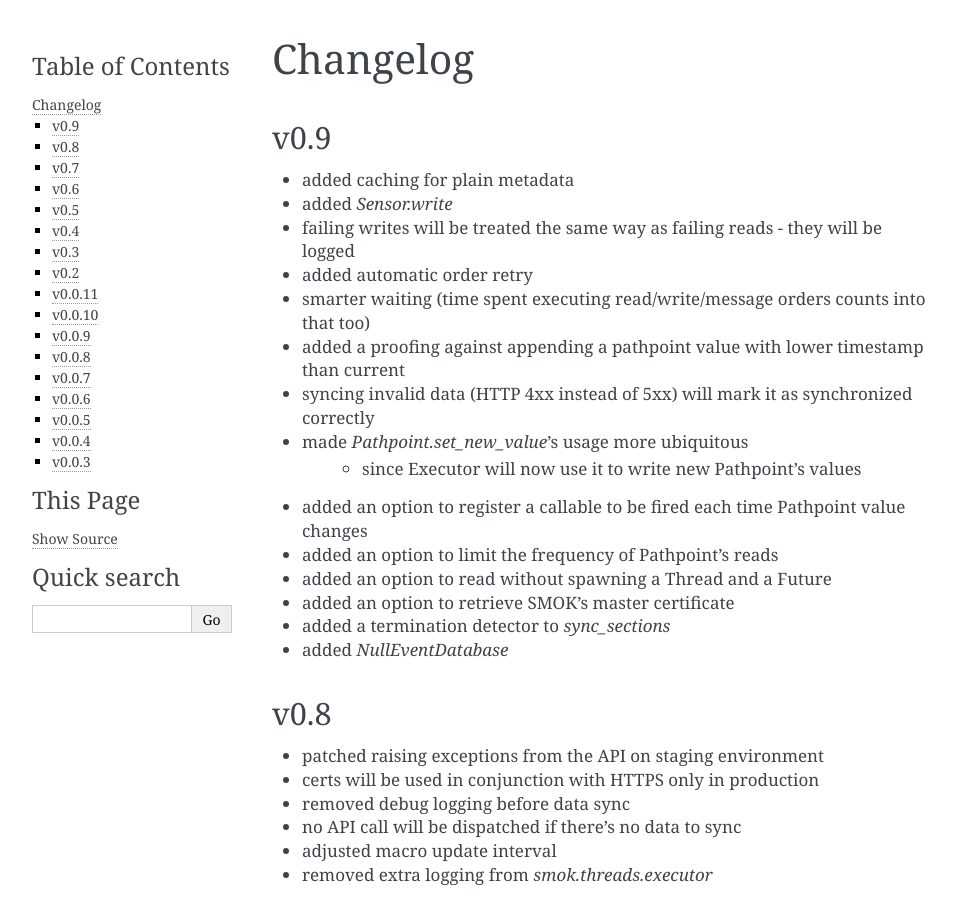
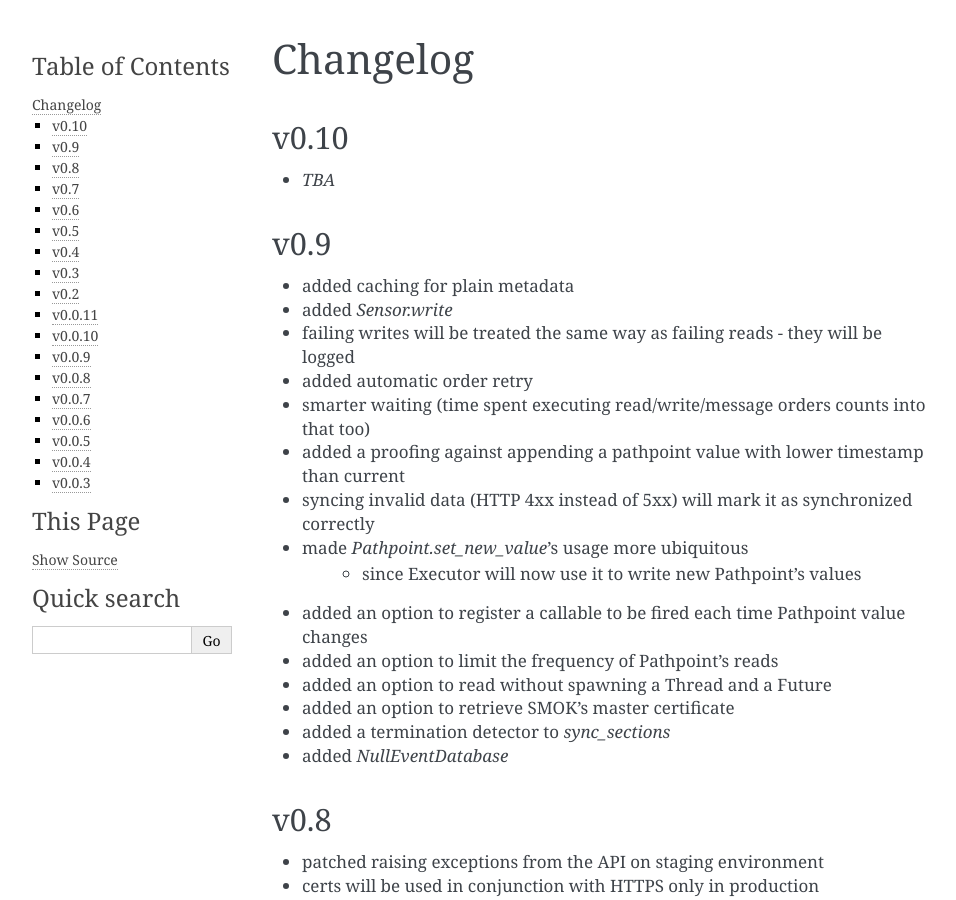
Before and after one commit to smok-serwis/smok-client, a Sphinx documentation site: the page built from docs/changelog.rst, in a window 1280 px wide and 900 px high. Shown: the whole window, without its empty margins (148-1104 px from the left). Built offline with Sphinx 7.4.7, drawn with Linux system fonts in a browser that asks for light colours.

Commit message:
ver bump

```diff
--- a/docs/changelog.rst
+++ b/docs/changelog.rst
@@ -1,5 +1,10 @@
 Changelog
 =========
+
+v0.10
+~~~~~
+
+* *TBA*
 
 v0.9
 ~~~~
--- a/smok/__init__.py
+++ b/smok/__init__.py
@@ -1 +1 @@
-__version__ = '0.9'
+__version__ = '0.10a1'
```
